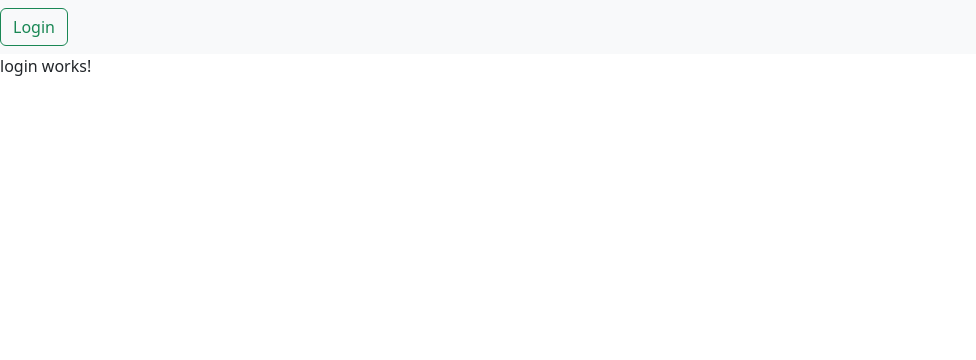
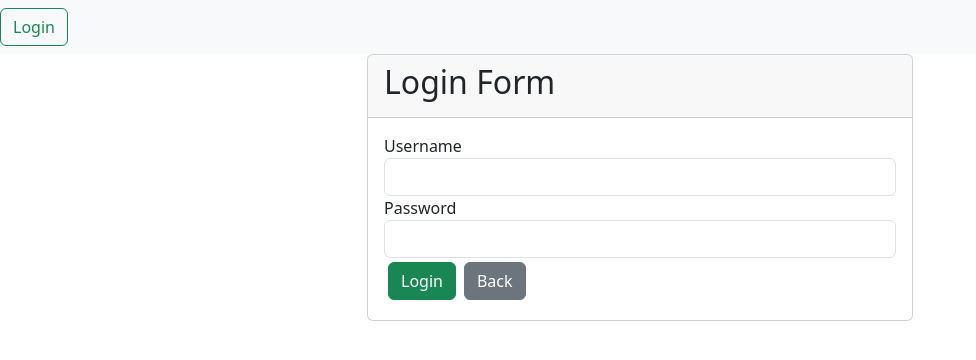
Before and after one commit to scurila/drf_angular_app, an Angular app in the folder frontend/frontend-angular/: page /login in a window 1280 px wide. Shown: the top 360 px of the page, without its empty margins (0-976 px from the left). Built offline with nearby package versions, Linux system fonts and the light colour scheme.

Commit message:
login form

```diff
--- a/frontend/frontend-angular/src/app/pages/login/login.html
+++ b/frontend/frontend-angular/src/app/pages/login/login.html
@@ -1 +1,27 @@
-<p>login works!</p>
+<div class="container">
+    <div class="row justify-content-center">
+        <div class="col-md-6">
+            <div class="card">
+                <div class="card-header">
+                    <h2>Login Form</h2>
+                </div>
+                <div class="card-body">
+                    <form [formGroup]="loginForm" (ngSubmit)="onSubmit()">
+                    <div class="form-group">
+                        <label for="username">Username</label>
+                        <input type="text" id="username" class="form-control" formControlName="username">
+                    </div>
+                    <div class="form-group">
+                        <label for="password">Password</label>
+                        <input type="password" id="password" class="form-control" formControlName="password">
+                    </div>
+
+                    <button type="submit" class="btn btn-success m-1">Login</button>
+                    <button class="btn btn-secondary m-1" routerLink="/">Back</button>
+
+                    </form>
+                </div>
+            </div>
+        </div>
+    </div>
+</div>
--- a/frontend/frontend-angular/src/app/pages/login/login.ts
+++ b/frontend/frontend-angular/src/app/pages/login/login.ts
@@ -1,9 +1,31 @@
 import { Component } from '@angular/core';
+import { FormControl, FormGroup, ReactiveFormsModule } from '@angular/forms';
+import { RouterLink } from '@angular/router';
 
 @Component({
   selector: 'app-login',
-  imports: [],
+  imports: [ReactiveFormsModule, RouterLink],
   templateUrl: './login.html',
   styleUrl: './login.css',
 })
-export class Login {}
+export class Login {
+
+  loginForm!:FormGroup
+
+  constructor(){}
+
+  ngOnInit():void{
+    this.loginForm = new FormGroup({
+      username: new FormControl(''),
+      password: new FormControl('')
+    })
+  }
+
+  get f(){
+    return this.loginForm.controls;
+  }
+
+  onSubmit(){
+
+  }
+}
```
